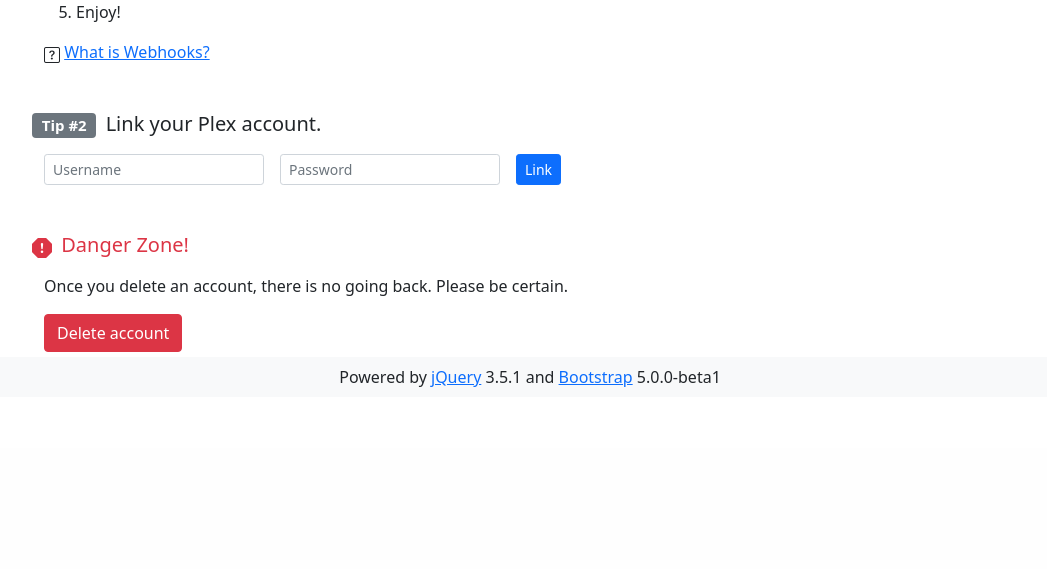
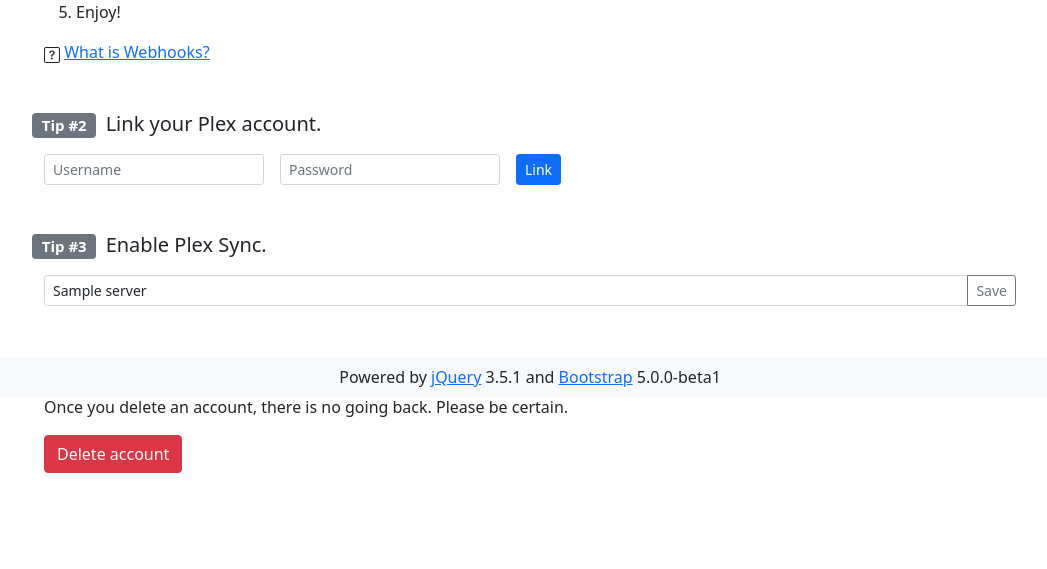
Before and after one commit to dbutrimov/plaxt, a Django app: template account/templates/index.html in a window 1280 px wide. Shown: the part 403-972 px from the top of the page, without its empty margins (110-1157 px from the left). Before the commit the page ends 790 px from the top, so only its background shows below. Run offline with Django 3.2, Linux system fonts and the light colour scheme; the template is opened without the code that fills it: most values are stand-ins (such as "Sample title", 1, 10 or a date in 2020); some libraries are stand-ins or nearby versions; some web fonts are replaced.

Commit message:
Refactoring

```diff
--- a/account/templates/index.html
+++ b/account/templates/index.html
@@ -16,6 +16,13 @@
                 <h5><span class="badge bg-secondary me-1">Tip #2</span> Link your Plex account.</h5>
                 <div class="container mt-3">
                     {% include 'link.html' %}
+                </div>
+            </div>
+
+            <div class="container mb-5">
+                <h5><span class="badge bg-secondary me-1">Tip #3</span> Enable Plex Sync.</h5>
+                <div class="container mt-3">
+                    {% include 'sync.html' %}
                 </div>
             </div>
 
--- a/account/templates/link.html
+++ b/account/templates/link.html
@@ -33,13 +33,4 @@
             <button type="submit" class="btn btn-sm btn-outline-danger">Unlink</button>
         </div>
     </form>
-
-    <div class="input-group input-group-sm mb-3">
-        <input id="serverInput" type="text" class="form-control" autocomplete="off"
-               value="{{ account.plex_account.server }}">
-        <ul id="serverDropdown" class="dropdown-menu dropdown-menu-start"></ul>
-        <button id="saveServerButton" class="btn btn-outline-secondary" type="button" onclick="saveServer();">
-            Save
-        </button>
-    </div>
 {% endif %}
--- /dev/null
+++ b/account/templates/sync.html
@@ -0,0 +1,12 @@
+{% if account.plex_account %}
+    <div class="input-group input-group-sm">
+        <input id="serverInput" type="text" class="form-control" autocomplete="off"
+               value="{{ account.plex_account.server|default:"" }}">
+        <ul id="serverDropdown" class="dropdown-menu dropdown-menu-start"></ul>
+        <button id="saveServerButton" class="btn btn-outline-secondary" type="button" onclick="saveServer();">
+            Save
+        </button>
+    </div>
+{% else %}
+    First, link your Plex account.
+{% endif %}
```
